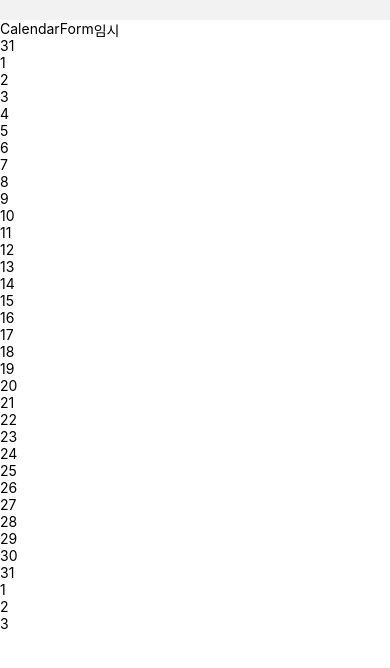
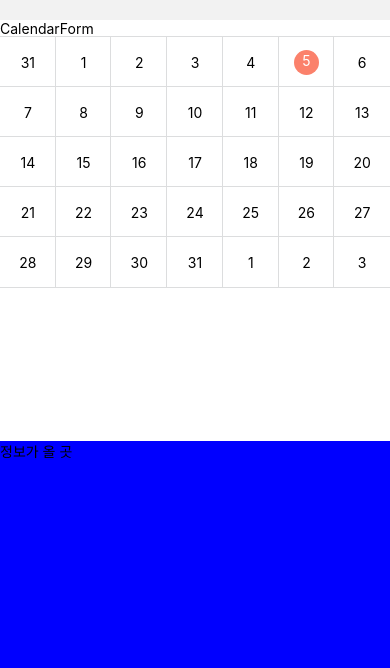
Before and after one commit to Jeong-WonSeok/Salus, a React Native app in the folder Mobile/: screen /Calendar in a window 390 px wide. Shown: the top 668 px of the page. Built offline with nearby package versions, Linux system fonts and the light colour scheme.

Commit message:
SY-feature mobile Calendar 제작

```diff
--- a/Mobile/components/Calendar/CalendarForm.js
+++ b/Mobile/components/Calendar/CalendarForm.js
@@ -1,5 +1,5 @@
 import { useState, useEffect } from "react";
-import { View, Text } from "react-native";
+import { StyleSheet, View, Text } from "react-native";
 import Day from "./Components/Day";
 import buildCalendar from "./function/bulid";
 
@@ -11,10 +11,11 @@ const CalendarForm = ({ value, onChange }) => {
   }, [value]);
 
   return (
-    <View>
+    <View style={styles.page}>
       <Text>CalendarForm</Text>
+      <View style={styles.calendar}>
         {calendar.map((week, w) => (
-        <View key={"week" + w}>
+          <View style={styles.weeks} key={"week" + w}>
             {week.map((day, d) => (
               <Day
                 day={day}
@@ -26,7 +27,32 @@ const CalendarForm = ({ value, onChange }) => {
           </View>
         ))}
       </View>
+      <View style={styles.info}>
+        <Text>정보가 올 곳</Text>
+      </View>
+    </View>
   );
 };
 
+const styles = StyleSheet.create({
+  page: {
+    width: "100%",
+  },
+  calendar: {
+    flex: 1,
+    width: "100%",
+  },
+  info: {
+    flex: 1,
+    backgroundColor: "blue",
+    color: "white",
+    width: "100%",
+  },
+  weeks: {
+    width: "100%",
+    flexDirection: "row",
+    padding: 0,
+  },
+});
+
 export default CalendarForm;
--- a/Mobile/components/Calendar/Components/Day.js
+++ b/Mobile/components/Calendar/Components/Day.js
@@ -1,13 +1,63 @@
-import { View, Text } from "react-native";
+import { StyleSheet, View, Text, TouchableOpacity } from "react-native";
 import React from "react";
+import dayStyles from "../function/styles";
 
 const Day = ({ day, value, onChange }) => {
-  // const context = dayStyles(day, value, events);
+  const context = dayStyles(day, value);
+
   return (
-    <View>
-      <Text>{day.format("D").toString()}</Text>
+    <View style={styles.box}>
+      <TouchableOpacity onPress={() => onChange(day)}>
+        <Text
+          style={
+            (context.style === "today" ? styles.today : null) ||
+            (context.style === "selected" ? styles.selected : null)
+          }
+        >
+          {day.format("D").toString()}
+        </Text>
+      </TouchableOpacity>
     </View>
   );
 };
 
+const styles = StyleSheet.create({
+  box: {
+    color: "#92a3fd",
+    marginLeft: "5%",
+    padding: 0,
+    margin: 0,
+    marginLeft: 0,
+    fontSize: 40,
+    width: "calc(100% / 7)",
+    outlineColor: "#dcddde",
+    outlineStyle: "solid",
+    outlineWidth: "1px",
+    textAlign: "center",
+    backgroundColor: "white",
+    height: "50px",
+    flex: 1,
+    justifyContent: "center",
+    alignItems: "center",
+  },
+  today: {
+    backgroundColor: "#92a3fd",
+    color: "white",
+    textAlign: "center",
+    paddingTop: "2.5px",
+    height: "25px",
+    width: "25px",
+    borderRadius: "50%",
+  },
+  selected: {
+    backgroundColor: "#fb816b",
+    color: "white",
+    textAlign: "center",
+    paddingTop: "2.5px",
+    height: "25px",
+    width: "25px",
+    borderRadius: "50%",
+  },
+});
+
 export default Day;
--- a/Mobile/components/Calendar/function/styles.js
+++ b/Mobile/components/Calendar/function/styles.js
@@ -4,45 +4,36 @@ function isSelected(day, value) {
   return value.isSame(day, "day");
 }
 
-export function beforeToday(day) {
-  return day.isBefore(new Date(), "day");
-}
-export function beforeMonth(day, value) {
-  return day.isBefore(value.clone().startOf("month"), "day");
-}
+// export function beforeToday(day) {
+//   return day.isBefore(new Date(), "day");
+// }
+// export function beforeMonth(day, value) {
+//   return day.isBefore(value.clone().startOf("month"), "day");
+// }
 
-export function afterMonth(day, value) {
-  return day.isAfter(value.clone().endOf("month"), "day");
-}
+// export function afterMonth(day, value) {
+//   return day.isAfter(value.clone().endOf("month"), "day");
+// }
 
 function isToday(day) {
   return day.isSame(new Date(), "day");
 }
 
-function isEvent(day, events) {
-  for (const iterator of events) {
-    if (day.isSame(moment(iterator.excerciseDay), "day")) {
-      return iterator;
-    }
-  }
-}
+// function isEvent(day, events) {
+//   for (const iterator of events) {
+//     if (day.isSame(moment(iterator.excerciseDay), "day")) {
+//       return iterator;
+//     }
+//   }
+// }
 
-function dayStyles(day, value, events) {
-  const event = isEvent(day, events);
-  if (event) {
-    return {
-      style: "events",
-      volume: event.totalWeight,
-      calorie: event.totalCalorie,
-      type: event.excerciseCategory,
-    };
-  }
+function dayStyles(day, value) {
+  if (isSelected(day, value)) return { style: "selected" };
   if (isToday(day)) {
     return { style: "today" };
   }
-  if (beforeMonth(day, value)) return { style: "before" };
-  if (afterMonth(day, value)) return { style: "before" };
-  if (isSelected(day, value)) return { style: "selected" };
+  // if (beforeMonth(day, value)) return { style: "before" };
+  // if (afterMonth(day, value)) return { style: "before" };
   return "";
 }
 
```
Lines whose indentation alone changed are shown as unchanged.
